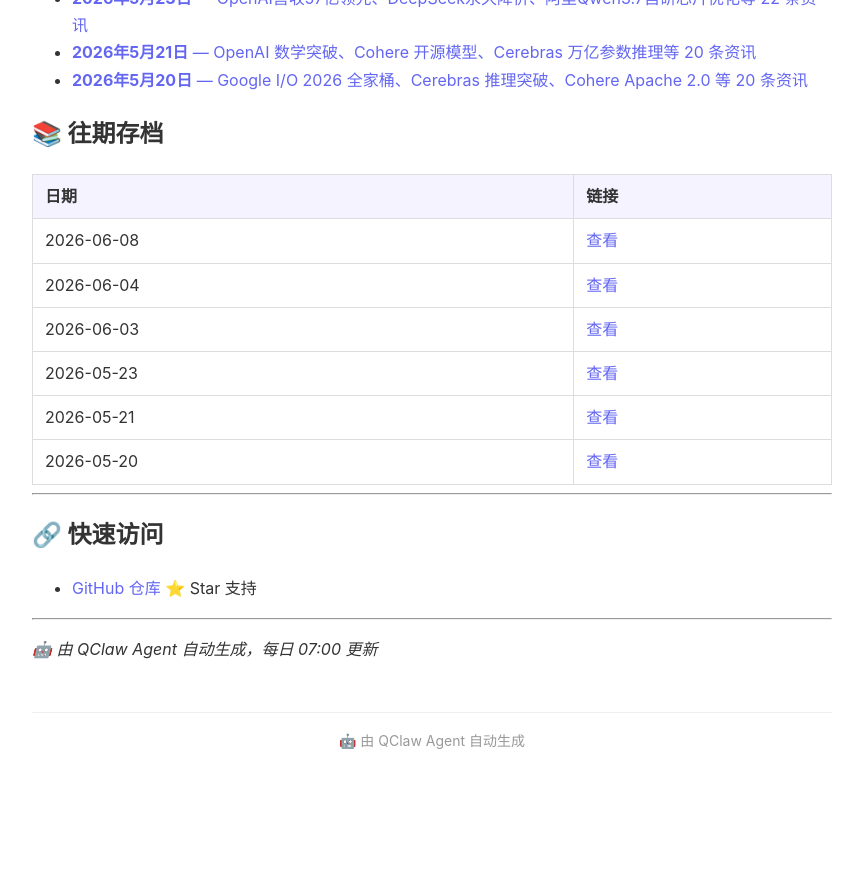
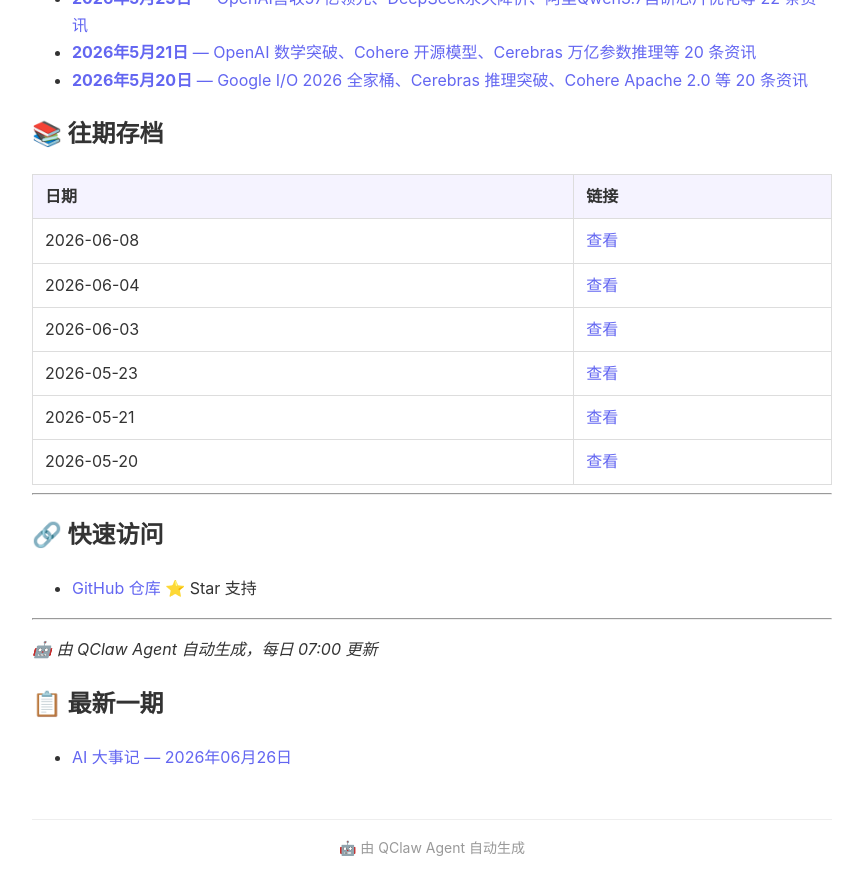
Before and after one commit to jared0612/daily-ai-news, a Jekyll site: the page built from index.md, in a window 1280 px wide and 900 px high, scrolled down 1188 px. Shown: the top 895 px of the window, without its empty margins (208-1071 px from the left). Built offline with Jekyll 4.4.1, drawn with Linux system fonts in a browser that asks for light colours; before the commit the page ends 1980 px from its top, so only the background shows below that.

Commit message:
index: update latest link to 2026-06-26

```diff
--- a/index.md
+++ b/index.md
@@ -64,3 +64,8 @@ title: AI 大事记 — 每日自动生成
 ---
 
 *🤖 由 QClaw Agent 自动生成，每日 07:00 更新*
+
+
+## 📋 最新一期
+
+- [AI 大事记 — 2026年06月26日](daily/2026-06-26.md)
```
